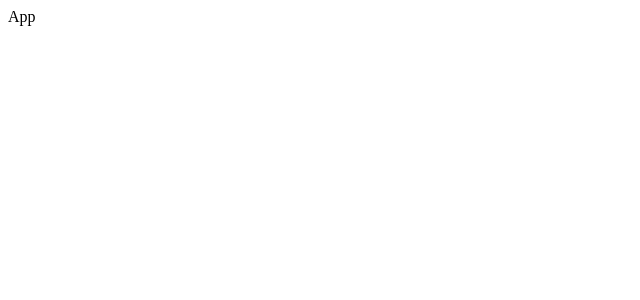
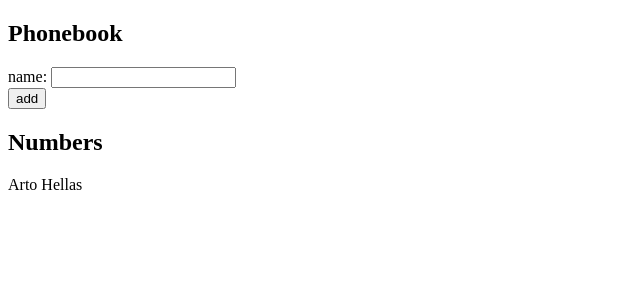
Before and after one commit to mister-fix/part2-exercises-frontend, a React (Vite) app: page / in a window 1280 px wide. Shown: the top 300 px of the page, without its empty margins (0-640 px from the left). Built offline with nearby package versions, Linux system fonts and the light colour scheme.

Commit message:
Rendered persons and ability to add new persons

```diff
--- a/src/App.jsx
+++ b/src/App.jsx
@@ -1,5 +1,52 @@
+import { useState } from "react";
+
 const App = () => {
-	return <div>App</div>;
+	const [persons, setPersons] = useState([{ name: "Arto Hellas" }]);
+	const [newName, setNewName] = useState("");
+
+	const handleNameChange = (event) => {
+		setNewName(event.target.value);
+	};
+
+	const addPerson = (event) => {
+		event.preventDefault();
+
+		const personObject = {
+			name: newName,
+		};
+
+		setPersons([...persons, personObject]);
+		/*
+		 * * The code above can also be done as such
+		 * * setPersons(persons.concat(personObject))
+		 */
+	};
+
+	return (
+		<div>
+			<h2>Phonebook</h2>
+
+			<form onSubmit={addPerson}>
+				<div>
+					name:{" "}
+					<input
+						value={newName}
+						onChange={handleNameChange}
+					/>
+				</div>
+
+				<div>
+					<button type="submit">add</button>
+				</div>
+			</form>
+
+			<h2>Numbers</h2>
+
+			{persons.map((person) => (
+				<p key={person.name}>{person.name}</p>
+			))}
+		</div>
+	);
 };
 
 export default App;
```
